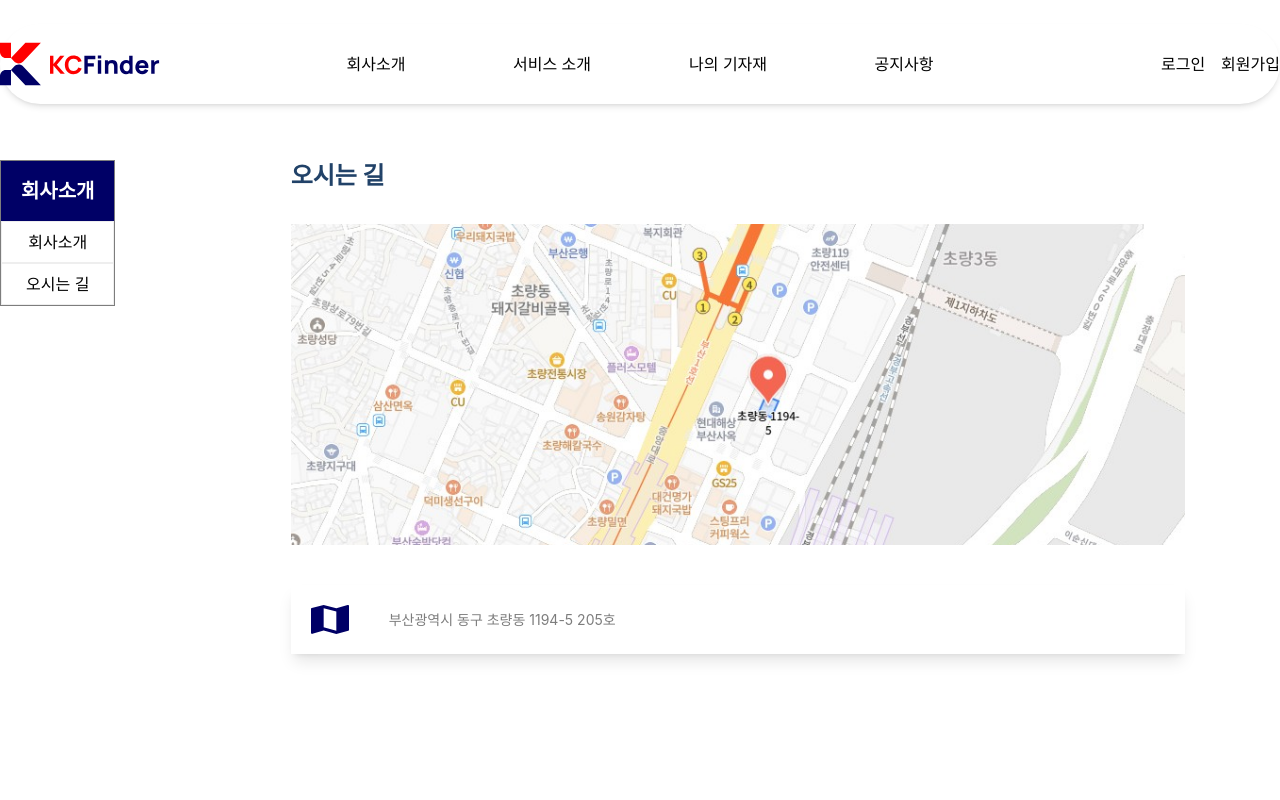
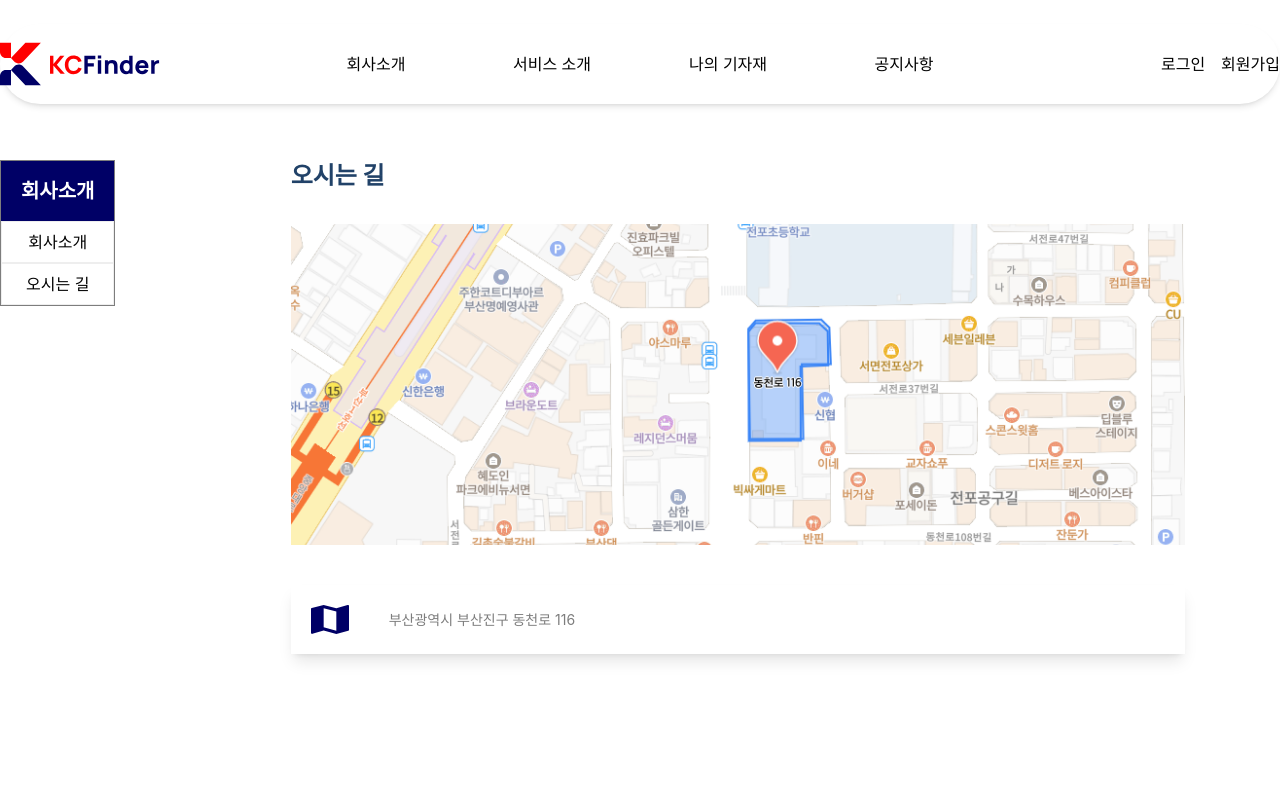
Before and after one commit to KCFinder/KCFinder_web, a React (Create React App) app: page /introduction/location in a window 1280 px wide. Shown: the top 800 px of the page. Built offline with nearby package versions, Linux system fonts and the light colour scheme.

Commit message:
Refactor: 오시는 길 수정

```diff
--- a/src/view/Location.jsx
+++ b/src/view/Location.jsx
@@ -1,5 +1,5 @@
 import SectionWrapper from '../wrapper/SectionWrapper';
-import location from '../asset/img/location.jpg';
+import location from '../asset/img/location2.png';
 import Map from '../asset/icon/map';
 import MenuBox from '../components/ui/MenuBox';
 import PageHeader from '../components/ui/PageHeader';
@@ -20,7 +20,7 @@ export default function Location() {
           <div className='shadow-lg p-5 flex items-center gap-10 mt-10'>
             <Map />
             <p className='text-sm md:text-gray-500 text-center'>
-              부산광역시 동구 초량동 1194-5 205호
+              부산광역시 부산진구 동천로 116
             </p>
           </div>
         </ContentsWrapper>
```
Also changed, not shown: src/asset/img/location1.png (added), src/asset/img/location2.png (added).
